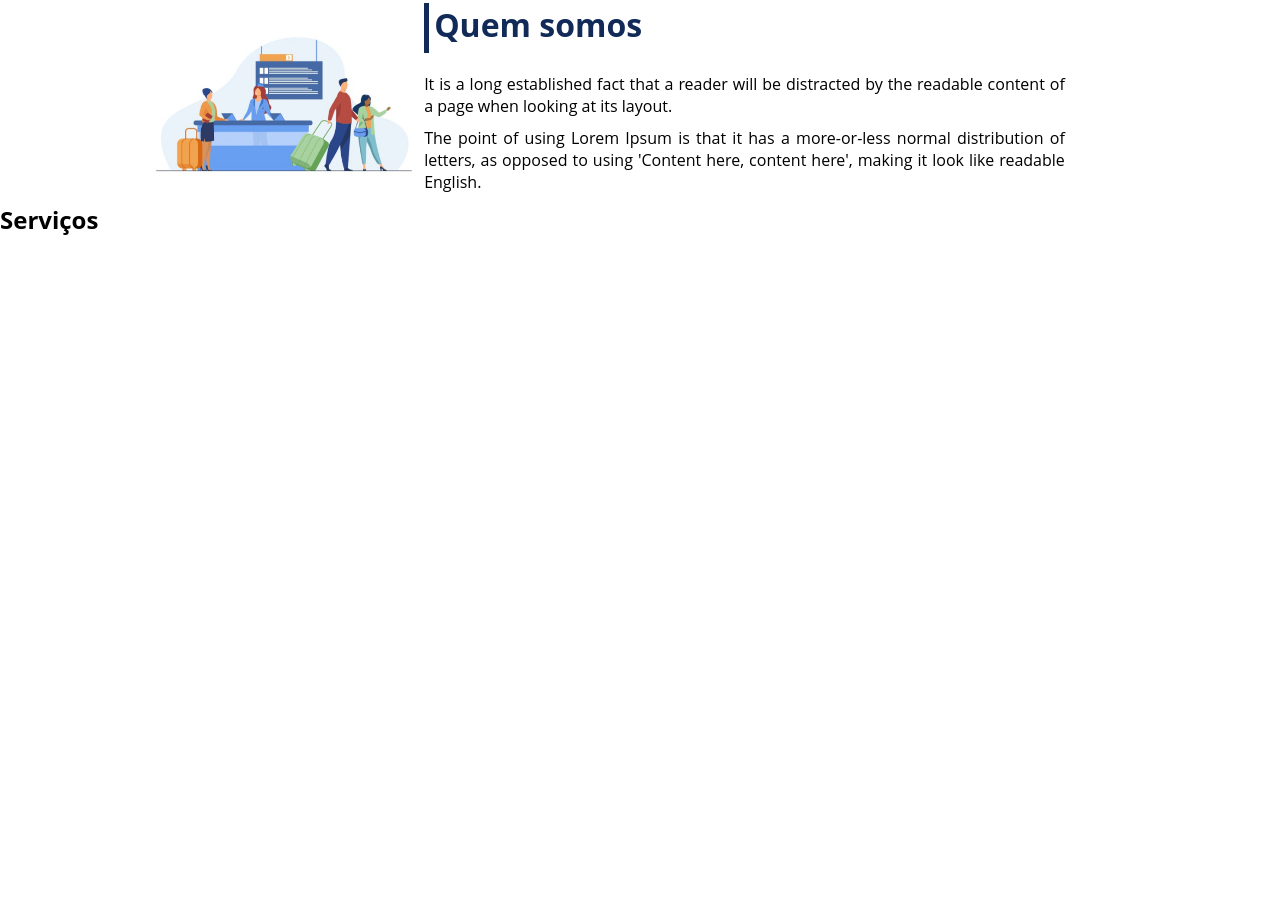
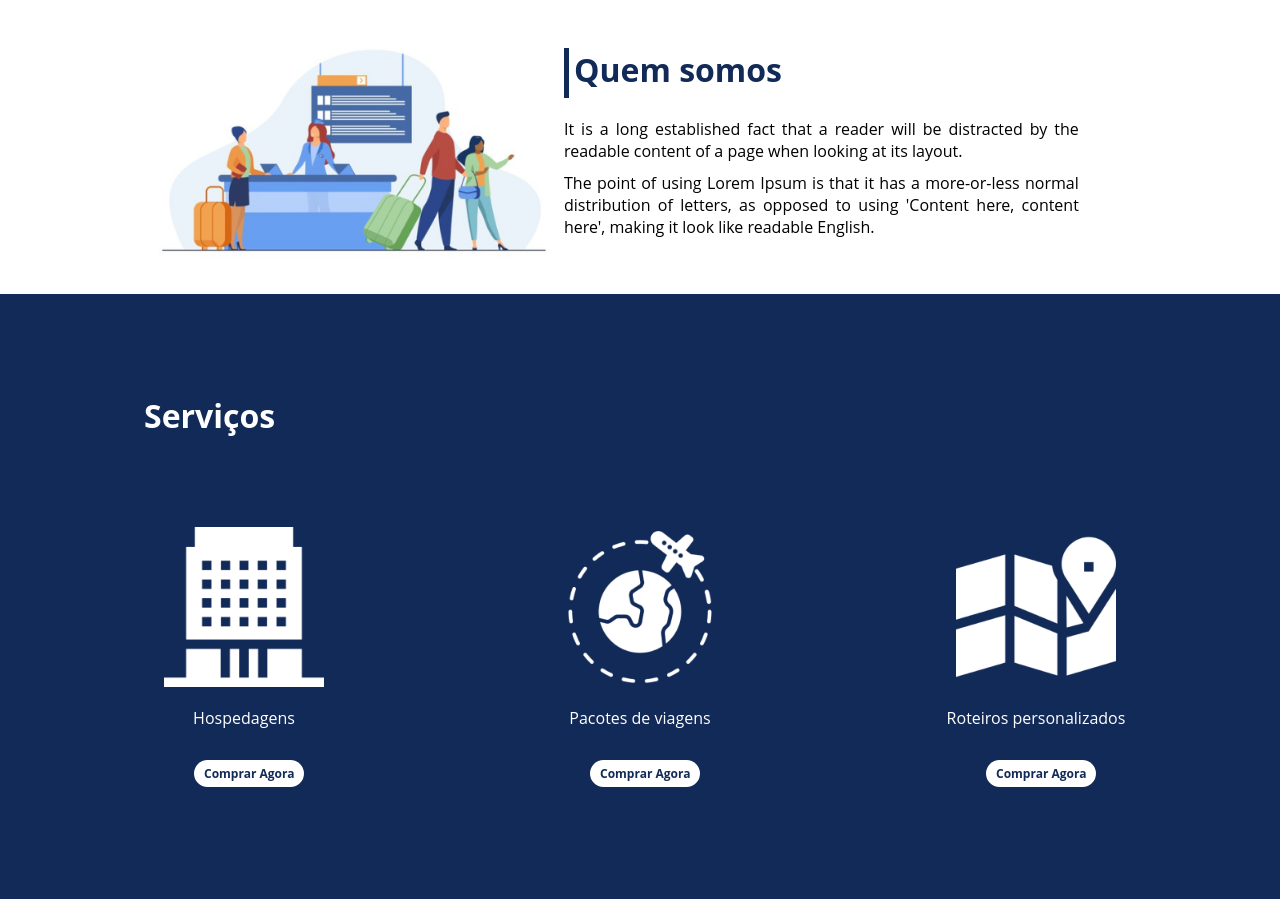
Before and after one commit to Vivian-Santana/DIO-Projeto-flexbox, a plain HTML site: page index.html in a window 1280 px wide. Shown: the part 897-1799 px from the top of the page. Drawn offline with Linux system fonts and the light colour scheme; a web font is replaced by a local one.

Commit message:
estilização e alinhamento dos elementos do HTML

```diff
--- a/index.html
+++ b/index.html
@@ -47,30 +47,32 @@
 
     </div>
 
-    <div>
+    <div class="container-externo">
+        <div class="flex-container" id="servicos">
             <div>
                 <h2>Serviços</h2>
             </div>
 
-        <div>
-            <div>
+            <div class="list-servicos">
+                <div class="item-servico">
                     <div><img src="./images/icon-2.png" alt="hospedagens"></div>
                     <p>Hospedagens</p>
                     <a href="#">Comprar Agora</a>
                 </div>
 
-            <div>
+                <div class="item-servico">
                 <div><img src="./images/icon-1.png" alt="pacote de viagens"></div>
                 <p>Pacotes de viagens</p>
                 <a href="#">Comprar Agora</a>
                 </div>
 
-            <div>
+                <div class="item-servico">
                     <div><img src="./images/icon-3.png" alt="roteiros personalizados"></div>
                     <p>Roteiros personalizados</p>
                     <a href="#">Comprar Agora</a>
                 </div>
 
+            </div>
         </div>
     </div>
 
--- a/style.css
+++ b/style.css
@@ -105,3 +105,63 @@ header .menu{
     margin-bottom: 10px;
     width: 90%;
 }
+
+#quem-somos img{
+    min-width: 420px;
+}
+
+.container-externo{
+    background-color: #122A57;
+    width: 100%;
+}
+
+#servicos{
+    flex-direction: column;
+    padding: 100px 0;
+}
+
+#servicos h2{
+    color: #fff;
+    font-size: 32px;
+    margin-bottom: 90px;
+}
+
+.list-servicos{
+    display: flex;
+    justify-content: space-between;
+}
+
+.item-servico .list-servicos{
+    text-align: center;
+
+}
+
+.item-servico a{
+    width: 120px;
+    background-color: #fff;
+    border-radius: 30px;
+    height: 50px;
+    text-align: center;
+    line-height: 50px;
+    margin-top: 16px;
+    padding: 5px 10px;
+    margin-left: 50px;
+    text-decoration: none;
+    color: #122A57;
+    font-size: 12px;
+    font-weight: 700;
+}
+
+.item-servico p{
+    font-size: 700;
+    font-weight: 20px;
+    color: #fff;
+    margin-bottom: 20px;
+    padding-top: 20px;
+    text-align: center;
+}
+
+.item-servico img{
+    width: 80%;
+    margin: auto;
+}
```
Lines whose indentation alone changed are shown as unchanged.
